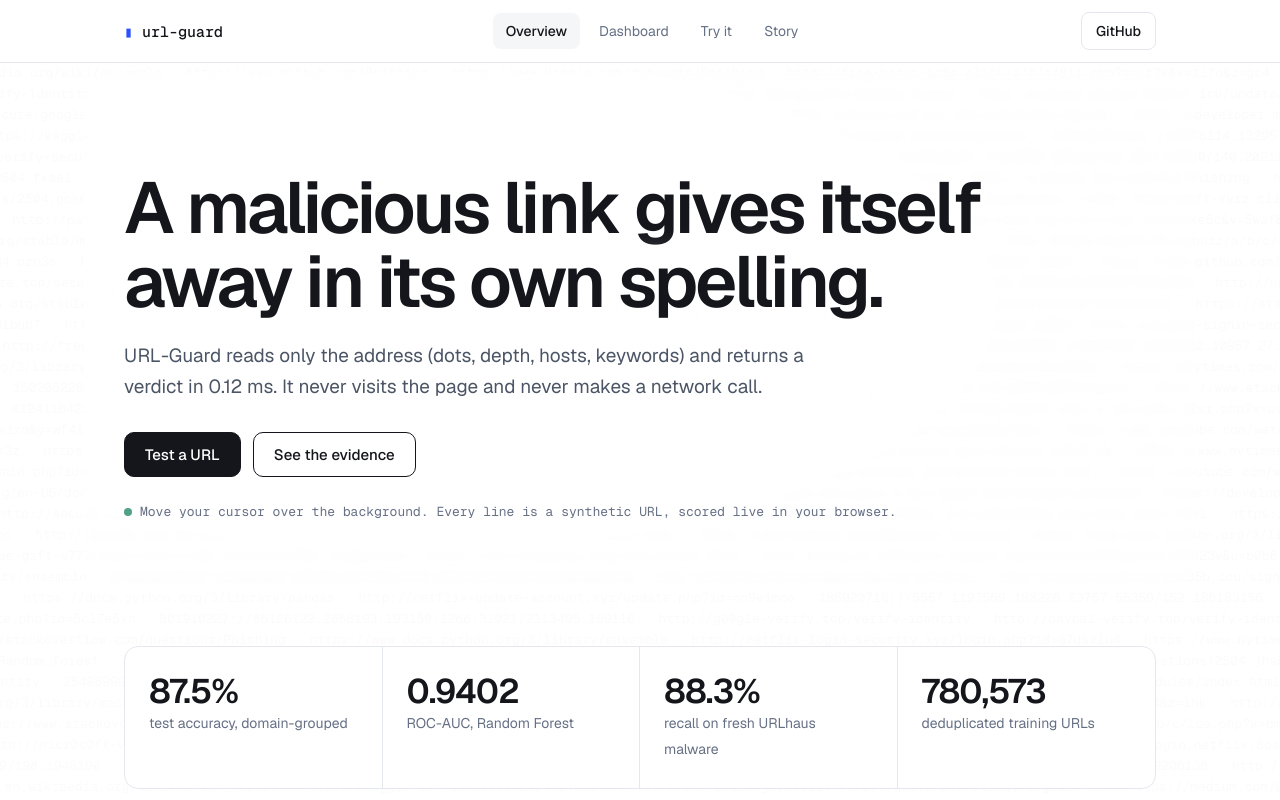
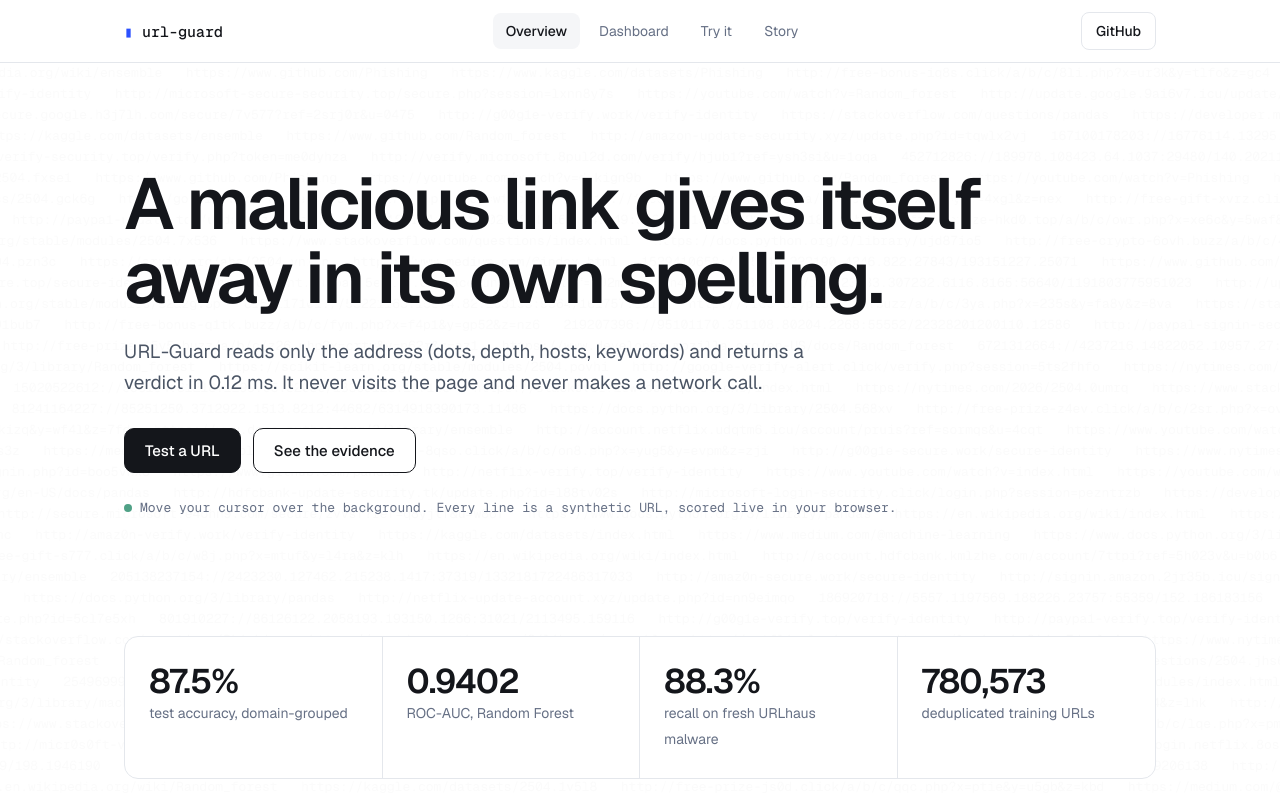
Before and after one commit to Soham-1304/URL_Guard, a React (Vite) app in the folder web/: page / in a window 1280 px wide. Shown: the top 800 px of the page. Built offline with nearby package versions, Linux system fonts and the light colour scheme.

Commit message:
fix: remove hero box wash and apply crisp contour halo tightly around font glyphs

```diff
--- a/web/src/index.css
+++ b/web/src/index.css
@@ -137,7 +137,16 @@ h1 {
   letter-spacing: -0.04em;
   font-weight: 600;
   max-width: 13em;
-  text-shadow: 0 0 20px rgba(255, 255, 255, 0.95), 0 0 40px rgba(255, 255, 255, 0.9);
+  text-shadow:
+    3px 0 0 #fff,
+    -3px 0 0 #fff,
+    0 3px 0 #fff,
+    0 -3px 0 #fff,
+    2px 2px 0 #fff,
+    -2px -2px 0 #fff,
+    2px -2px 0 #fff,
+    -2px 2px 0 #fff,
+    0 0 6px #fff;
 }
 
 h2 {
@@ -158,7 +167,14 @@ h3 {
   max-width: 36em;
   font-size: 19px;
   color: #4b5565;
-  text-shadow: 0 0 16px rgba(255, 255, 255, 0.95);
+  text-shadow:
+    1.5px 0 0 #fff,
+    -1.5px 0 0 #fff,
+    0 1.5px 0 #fff,
+    0 -1.5px 0 #fff,
+    1px 1px 0 #fff,
+    -1px -1px 0 #fff,
+    0 0 4px #fff;
 }
 
 .pg {
@@ -200,23 +216,7 @@ h3 {
 }
 
 .hero {
-  position: relative;
-  padding: 108px 0 54px;
-}
-.hero::before {
-  content: "";
-  position: absolute;
-  inset: 10px -40px -10px -40px;
-  background: radial-gradient(ellipse 75% 70% at 30% 45%, rgba(255, 255, 255, 0.96) 0%, rgba(255, 255, 255, 0.82) 50%, rgba(255, 255, 255, 0) 100%);
-  backdrop-filter: blur(4px);
-  -webkit-backdrop-filter: blur(4px);
-  pointer-events: none;
-  z-index: 0;
-  border-radius: 28px;
-}
-.hero > * {
-  position: relative;
-  z-index: 1;
+  padding: 104px 0 48px;
 }
 
 .hint {
```
